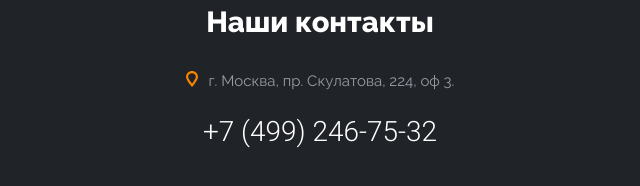
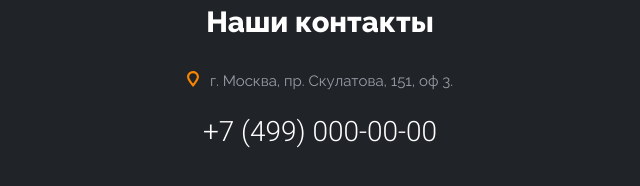
Before and after one commit to lyu-chunkwo/woodtech, a website: page dist/contacts.html in a window 1280 px wide. Shown: the part 788-974 px from the top of the page, 320-960 px from the left. Drawn offline with nearby package versions, Linux system fonts and the light colour scheme.

Commit message:
Update contacts.html

```diff
--- a/dist/contacts.html
+++ b/dist/contacts.html
@@ -109,8 +109,8 @@
       <div class="container">
         <div class="contacts-map__text">
           <h3 class="contacts-map__title">Наши контакты</h3>
-          <div class="project-address project-address--map">г. Москва, пр. Скулатова, 224, оф 3.</div>
-          <a class="contacts-map__number" href="tel:+74992467532">+7 (499) 246-75-32</a>
+          <div class="project-address project-address--map">г. Москва, пр. Скулатова, 151, оф 3.</div>
+          <a class="contacts-map__number" href="tel:+74992467532">+7 (499) 000-00-00</a>
         </div>
         <div class="contacts-map__map">
           <iframe
```
